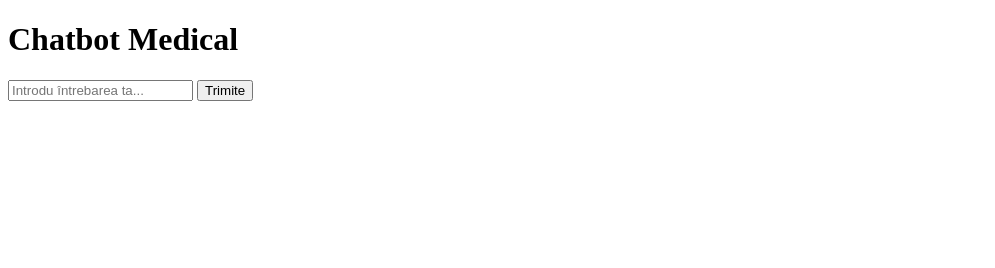
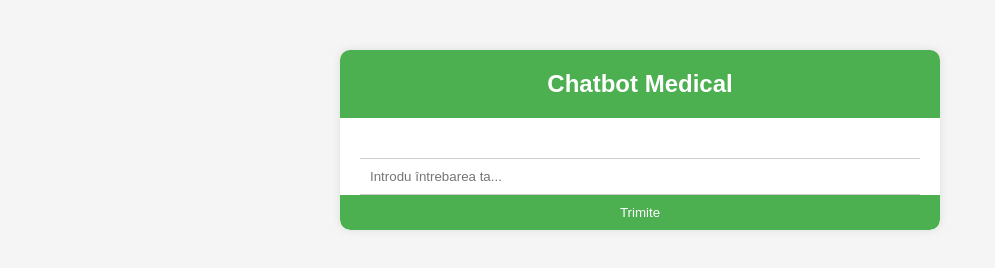
Before and after one commit to Andrei-Olaru/Chat-Bot-Medical, a plain HTML site: page templates/index.html in a window 1280 px wide. Shown: the whole page, without its empty margins (0-995 px from the left). Drawn offline with Linux system fonts and the light colour scheme.

Commit message:
Andrei added Bard API, improvment for HTML, status: functional

```diff
--- a/templates/index.html
+++ b/templates/index.html
@@ -5,14 +5,94 @@
     <meta http-equiv="X-UA-Compatible" content="IE=edge">
     <meta name="viewport" content="width=device-width, initial-scale=1.0">
     <title>Chatbot Medical</title>
+    <style>
+        body {
+            background-color: #f5f5f5;
+            font-family: 'Arial', sans-serif;
+            margin: 0;
+            padding: 0;
+        }
+
+        .container {
+            background-color: #fff;
+            border-radius: 10px;
+            box-shadow: 0 0 10px rgba(0, 0, 0, 0.1);
+            margin: 50px auto;
+            overflow: hidden;
+            width: 80%;
+            max-width: 600px;
+        }
+
+        h1 {
+            background-color: #4CAF50;
+            color: white;
+            padding: 20px;
+            margin: 0;
+            text-align: center;
+            font-size: 24px;
+        }
+
+        #chat-container {
+            padding: 20px;
+            overflow-y: auto;
+            max-height: 400px;
+        }
+
+        input {
+            width: calc(100% - 40px);
+            padding: 10px;
+            border: none;
+            border-top: 1px solid #ccc;
+            border-bottom: 1px solid #ccc;
+            margin: 0 20px;
+            box-sizing: border-box;
+            outline: none;
+        }
+
+        button {
+            width: 100%;
+            padding: 10px;
+            background-color: #4CAF50;
+            color: white;
+            border: none;
+            border-radius: 0 0 10px 10px;
+            cursor: pointer;
+        }
+
+        button:hover {
+            background-color: #45a049;
+        }
+        .avatar {
+            width: 24px; /* sau dimensiunea dorită */
+            height: 24px;
+            border-radius: 50%;
+            margin-right: 8px;
+        }
+
+        .message {
+            display: flex;
+            align-items: center;
+            margin-bottom: 10px;
+        }
+
+        .user .avatar {
+            order: 2; /* Schimbă ordinea avatarului utilizatorului și mesajului */
+        }
+
+        .user {
+            justify-content: flex-end;
+        }
+    </style>
 </head>
 <body>
-    <h1>Chatbot Medical</h1>
-    <div id="chat-container">
-        <!-- Aici vei afișa conversația cu chatbot-ul -->
+    <div class="container">
+        <h1>Chatbot Medical</h1>
+        <div id="chat-container">
+            <!-- Aici vei afișa conversația cu chatbot-ul -->
+        </div>
+        <input type="text" id="user-input" placeholder="Introdu întrebarea ta...">
+        <button onclick="sendMessage()">Trimite</button>
     </div>
-    <input type="text" id="user-input" placeholder="Introdu întrebarea ta...">
-    <button onclick="sendMessage()">Trimite</button>
 
     <script>
         // Funcție pentru adăugarea unui mesaj în containerul de chat
```
Also changed, not shown: static/css/style.css (+20 -0 lines), 1 other file.
